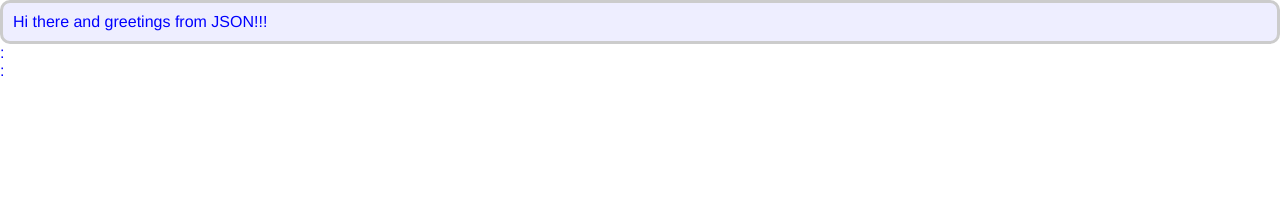
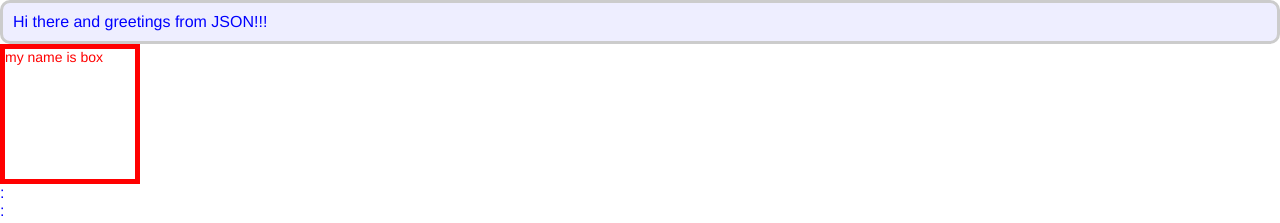
Before and after one commit to shangguanhonglei/webpack-test, a website built with webpack: page app/index.tmpl.html in a window 1280 px wide. Built offline with nearby package versions, Linux system fonts and the light colour scheme.

Commit message:
HtmlWebpackPlugin及sass编译练习

```diff
--- a/app/index.scss
+++ b/app/index.scss
@@ -7,7 +7,7 @@ $fontSize:14px;
 	border:5px solid;
 }
 .intro{
-	font-size:$fontsize;
+	font-size:$fontSize;
 	@include box(10em,10em,blue);
 	color:$color;
 }
--- a/app/main.js
+++ b/app/main.js
@@ -1,7 +1,7 @@
 import Greeter from './Greeter.js';
-//import Test from './test.js';
+import Test from './test.js';
 import './style.css';
 const greeter = new Greeter();
 document.querySelector("#root").appendChild(greeter.render());
-/*const test = new Test();
-document.querySelector("#root").appendChild(test.render());*/
+const test = new Test();
+document.querySelector("#root").appendChild(test.render());
--- a/app/test.js
+++ b/app/test.js
@@ -2,9 +2,10 @@ import style from './index.scss';
 import config from '../config/dev.env.json';
 class Test{
 	render(){
-		return `<div class=${style.intro}>
-        			{config.testText}
-      			</div>`;
+		const greet = document.createElement('div');
+		  greet.className = style.intro;
+  		greet.textContent = config.testText;
+  		return greet;
 	}
 }
 export default Test;
```
Also changed, not shown: webpack.production.config.js (+18 -2 lines), build/a.html (deleted), build/b.html (deleted), build/c.html (deleted), build/index.html (deleted), 5 other files.
